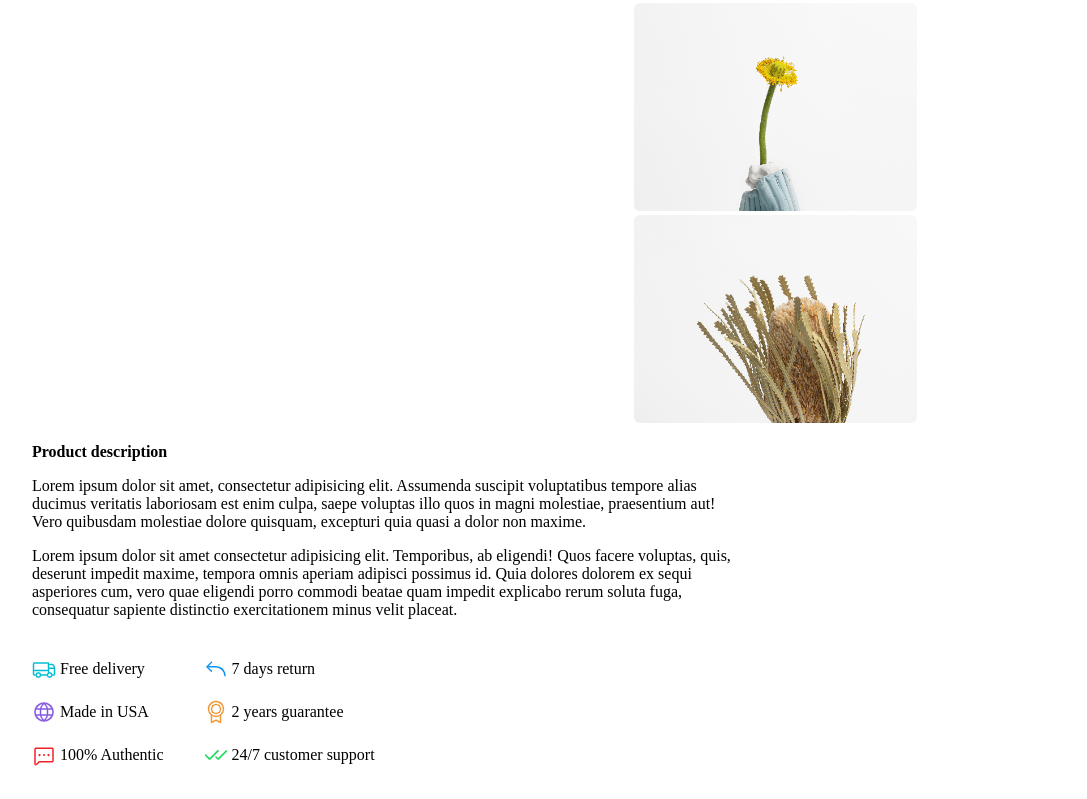
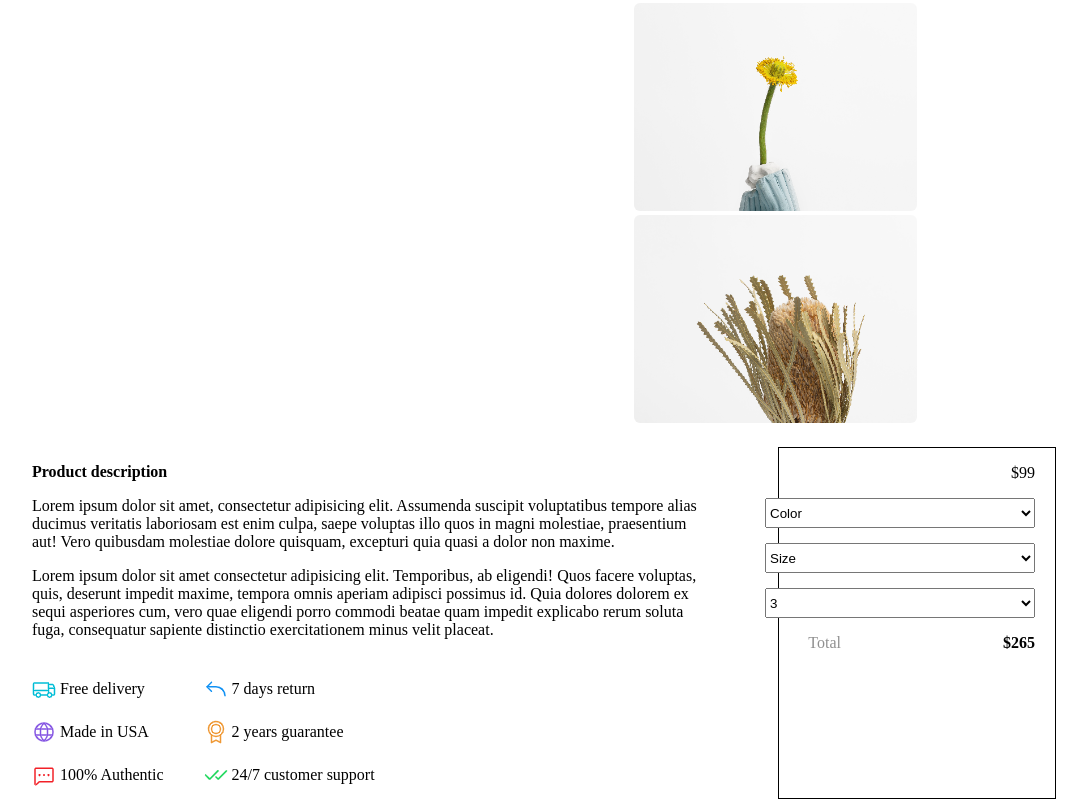
Before and after one commit to dttong10092003/BaiTapTH_3, a plain HTML site: page index.html in a window 1280 px wide. Shown: the part 688-1487 px from the top of the page, without its empty margins (108-1195 px from the left). Drawn offline with Linux system fonts and the light colour scheme.

Commit message:
add menu, image va icon

```diff
--- a/index.html
+++ b/index.html
@@ -65,7 +65,7 @@
                 </div>
             </div>
             <div class="product-description">
-                <div id="product-left" style="width: 70%;">
+                <div id="product-left" style="width: 65%;">
                     <div>
                         <p><b>Product description</b></p>
                         <p>Lorem ipsum dolor sit amet, consectetur adipisicing elit. Assumenda suscipit voluptatibus tempore alias ducimus veritatis laboriosam est enim culpa, saepe voluptas illo quos in magni molestiae, praesentium aut! Vero quibusdam molestiae dolore quisquam, excepturi quia quasi a dolor non maxime.</p>
@@ -84,8 +84,26 @@
                         </div>
                     </div>
                 </div>
-                <div id="product-right" style="width: 30%;">
-
+                <div id="product-right" style="width: 27%;">
+                    <p style="margin-right: 20px;">$99</p>
+                    <div style="display: flex;flex-direction: column;margin-right: 20px;">
+                        <select name="color" id="color" style="width: 270px;height: 30px;margin-bottom: 15px;">
+                            <option value="Color">Color</option>
+                            <option value="Img">Image</option>
+                        </select>
+                        <select name="size" id="size" style="width: 270px;height: 30px;margin-bottom: 15px;">
+                            <option value="Color">Size</option>
+                            <option value="Img">S</option>
+                        </select>
+                        <select name="so" id="so" style="width: 270px;height: 30px;">
+                            <option value="so">3</option>
+                            <option value="">2</option>
+                        </select>
+                    </div>
+                    <div style="width: 82%;display: flex;justify-content: space-between;margin-right: 20px;">
+                        <p style="color: rgba(128, 128, 128, 0.87);">Total</p>
+                        <p><b>$265</b></p>
+                    </div>
                 </div>
             </div>
             <div class="review"></div>
--- a/style.css
+++ b/style.css
@@ -70,7 +70,7 @@ body
 }
 .image{
     display: flex;
-
+    margin-bottom: 20px;
 }
 #pro-des-icon{
     display: flex;
@@ -86,3 +86,13 @@ body
     position: relative;
     bottom: 7px;
 }
+.product-description{
+    display: flex;
+    justify-content: space-between;
+}
+#product-right{
+    display: flex;
+    flex-direction: column;
+    align-items: end;
+    border: 1px solid;
+}
```
Also changed, not shown: HinhAnh/anh_1.jpg (added), HinhAnh/anh_2.jpg (added).
